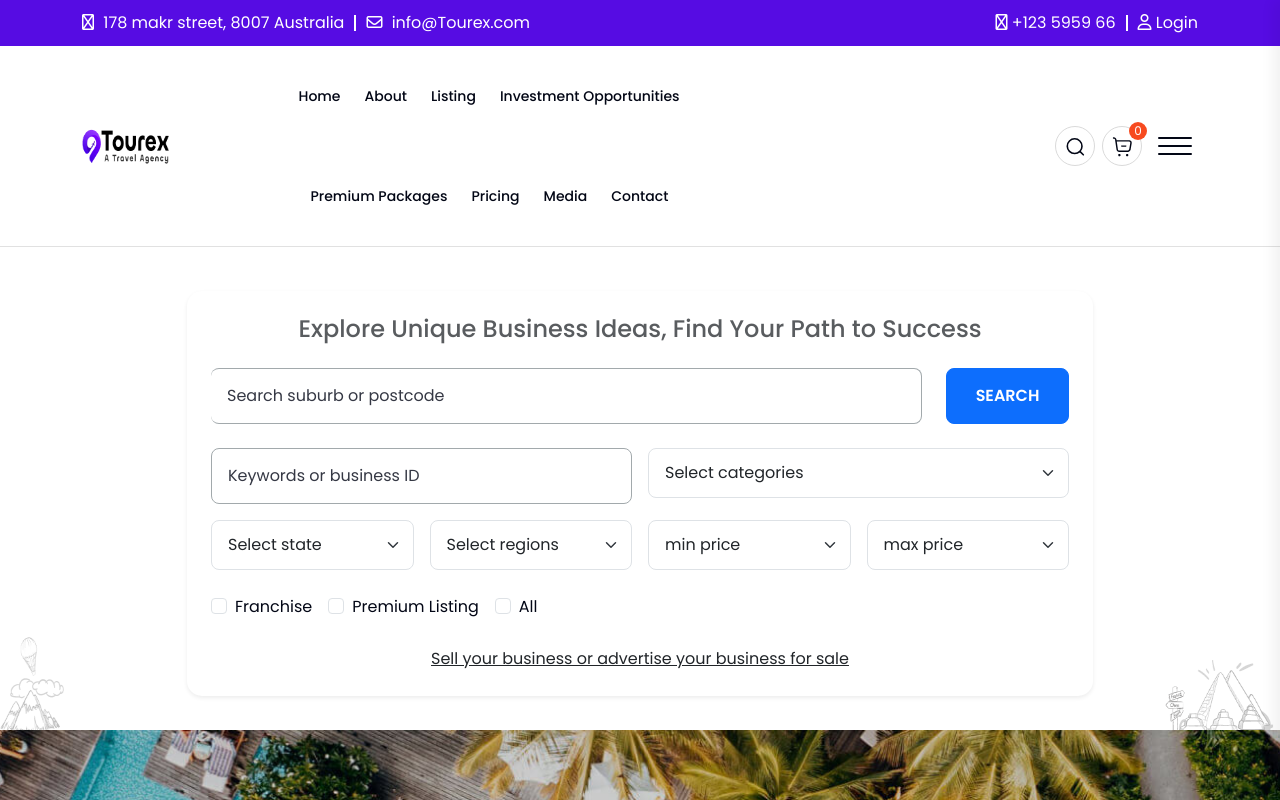
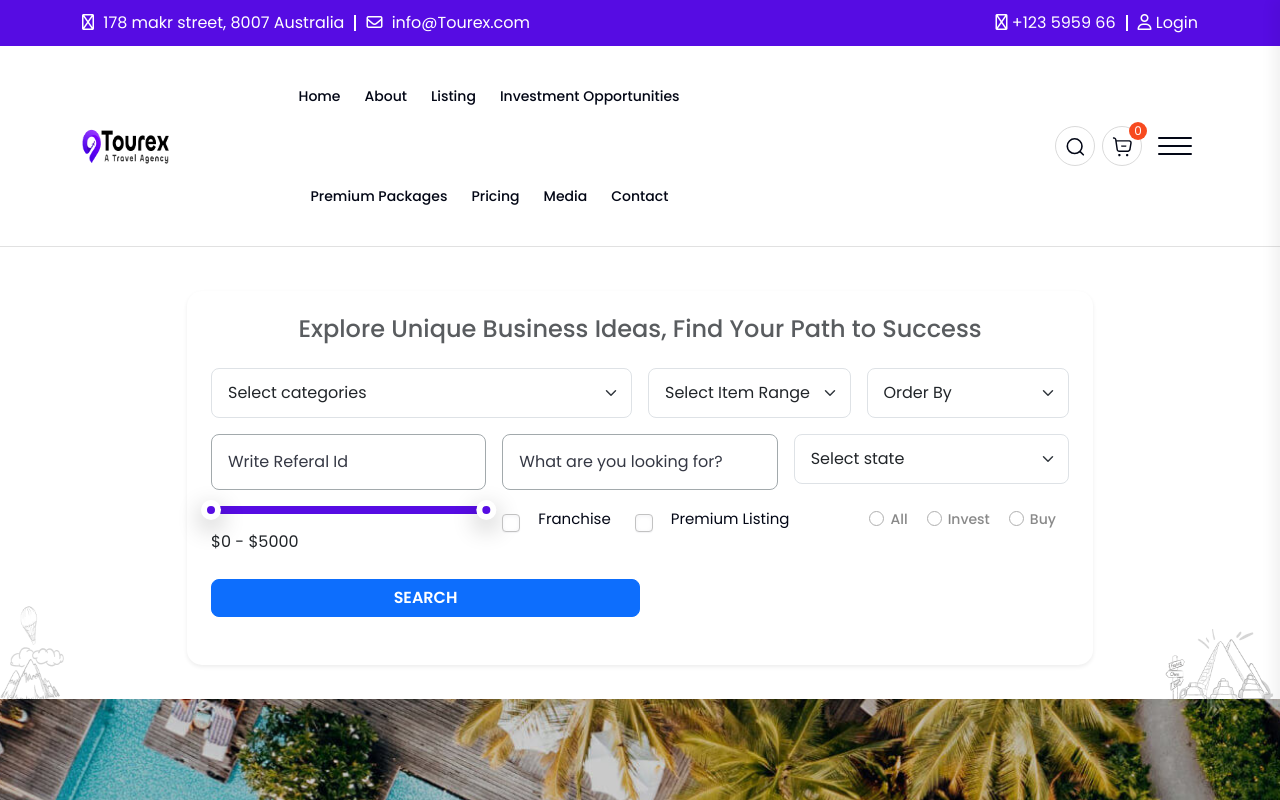
Before and after one commit to mwasif666/magnethub, a Next.js app: page /home-six in a window 1280 px wide. Shown: the top 800 px of the page. Built offline with nearby package versions, Linux system fonts and the light colour scheme.

Commit message:
listing design donw

```diff
--- a/src/components/common/banner-form/BannerFormTwo.tsx
+++ b/src/components/common/banner-form/BannerFormTwo.tsx
@@ -1,8 +1,8 @@
-"use client"
+"use client";
+import PriceRange from "@/components/features/feature-one/PriceRange";
 import { useState } from "react";
 
 const BannerFormTwo = () => {
-  const [activeTab, setActiveTab] = useState("businesses");
   const [formData, setFormData] = useState({
     // Businesses tab
     postcode: "",
@@ -15,6 +15,7 @@ const BannerFormTwo = () => {
     franchise: false,
     premium: false,
     all: false,
+    listingType: "",
 
     // Agencies tab
     sPostcode: "",
@@ -101,26 +102,20 @@ const BannerFormTwo = () => {
     "Victoria",
   ];
 
-  const priceRanges = [
-    { value: "0", label: "$0" },
-    { value: "25000", label: "$25,000" },
-    { value: "50000", label: "$50,000" },
-    { value: "75000", label: "$75,000" },
-    { value: "100000", label: "$100,000" },
-    { value: "200000", label: "$200,000" },
-    { value: "300000", label: "$300,000" },
-    { value: "400000", label: "$400,000" },
-    { value: "500000", label: "$500,000" },
-    { value: "600000", label: "$600,000" },
-    { value: "700000", label: "$700,000" },
-    { value: "800000", label: "$800,000" },
-    { value: "900000", label: "$900,000" },
-    { value: "1000000", label: "$1,000,000" },
-    { value: "2000000", label: "$2,000,000" },
-    { value: "3000000", label: "$3,000,000" },
-    { value: "4000000", label: "$4,000,000" },
-    { value: "5000000", label: "$5,000,000+" },
+  const pageItem = [
+    { value: 20, label: "20" },
+    { value: 50, label: "50" },
+    { value: 100, label: "100" },
+    { value: 200, label: "200" },
+    { value: 400, label: "400" },
+    { value: 800, label: "800" },
   ];
+
+  const [priceValue, setPriceValue] = useState([0, 5000]);
+
+  const handleChanges = (val: number[]) => {
+    setPriceValue(val);
+  };
 
   return (
     <div className=" py-4">
@@ -131,48 +126,13 @@ const BannerFormTwo = () => {
               <div className="card-body p-4">
                 {/* Header */}
                 <div className="text-center mb-4">
-                  <h2 className="h4 text-muted">Explore Unique Business Ideas, Find Your Path to Success</h2>
+                  <h2 className="h4 text-muted">
+                    Explore Unique Business Ideas, Find Your Path to Success
+                  </h2>
                 </div>
                 <form onSubmit={handleSubmit}>
-                  {/* Businesses Tab Content */}
-                  {activeTab === "businesses" && (
                   <div className="tab-content">
-                      {/* Search Row */}
-                      <div className="row mb-4">
-                        <div className="col-md-10">
-                          <div className="input-group">
-                            <input
-                              type="text"
-                              className="form-control border-start-0"
-                              name="postcode"
-                              value={formData.postcode}
-                              onChange={handleInputChange}
-                              placeholder="Search suburb or postcode"
-                            />
-                          </div>
-                        </div>
-                        <div className="col-md-2">
-                          <button
-                            type="submit"
-                            className="btn btn-primary w-100 h-100"
-                          >
-                            SEARCH
-                          </button>
-                        </div>
-                      </div>
-
-                      {/* Filters Row */}
                     <div className="row g-3 mb-4">
-                        <div className="col-md-6">
-                          <input
-                            type="text"
-                            className="form-control"
-                            name="businessId"
-                            value={formData.businessId}
-                            onChange={handleInputChange}
-                            placeholder="Keywords or business ID"
-                          />
-                        </div>
                       <div className="col-md-6">
                         <select
                           className="form-select"
@@ -195,10 +155,10 @@ const BannerFormTwo = () => {
                           value={formData.state}
                           onChange={handleInputChange}
                         >
-                            <option value="">Select state</option>
-                            {states.map((state, index) => (
-                              <option key={index} value={state}>
-                                {state}
+                          <option value="">Select Item Range</option>
+                          {pageItem.map((page, index) => (
+                            <option key={index} value={page.value}>
+                              {page.label}
                             </option>
                           ))}
                         </select>
@@ -210,50 +170,68 @@ const BannerFormTwo = () => {
                           value={formData.region}
                           onChange={handleInputChange}
                         >
-                            <option value="">Select regions</option>
-                            <option value="region1">Region 1</option>
-                            <option value="region2">Region 2</option>
-                            <option value="region3">Region 3</option>
+                          <option value="">Order By</option>
+                          <option value="oldest">Oldest</option>
+                          <option value="newest">Newest</option>
                         </select>
                       </div>
-                        <div className="col-md-3">
+                      <div className="col-md-4">
+                        <input
+                          type="text"
+                          className="form-control"
+                          name="businessId"
+                          value={formData.businessId}
+                          onChange={handleInputChange}
+                          placeholder="Write Referal Id"
+                        />
+                      </div>
+                      <div className="col-md-4">
+                        <input
+                          type="text"
+                          className="form-control"
+                          name="businessId"
+                          value={formData.businessId}
+                          onChange={handleInputChange}
+                          placeholder="What are you looking for?"
+                        />
+                      </div>
+                      <div className="col-md-4">
                         <select
                           className="form-select"
-                            name="minPrice"
-                            value={formData.minPrice}
+                          name="state"
+                          value={formData.state}
                           onChange={handleInputChange}
                         >
-                            <option value="">min price</option>
-                            {priceRanges.map((price, index) => (
-                              <option key={index} value={price.value}>
-                                {price.label}
+                          <option value="">Select state</option>
+                          {states.map((state, index) => (
+                            <option key={index} value={state}>
+                              {state}
                             </option>
                           ))}
                         </select>
                       </div>
-                        <div className="col-md-3">
-                          <select
-                            className="form-select"
-                            name="maxPrice"
-                            value={formData.maxPrice}
-                            onChange={handleInputChange}
+                      <div className="col-md-4">
+                        <PriceRange
+                          MAX={5000}
+                          MIN={0}
+                          STEP={1}
+                          values={priceValue}
+                          handleChanges={handleChanges}
+                        />
+                        <div className="d-flex align-items-center mt-15">
+                          <span
+                            className="input-range"
+                            onChange={() => handleChanges}
                           >
-                            <option value="">max price</option>
-                            {priceRanges.map((price, index) => (
-                              <option key={index} value={price.value}>
-                                {price.label}
-                              </option>
-                            ))}
-                          </select>
+                            ${priceValue[0]} - ${priceValue[1]}
+                          </span>
                         </div>
                       </div>
-
-                      {/* Checkboxes */}
-                      <div className="row mb-4">
-                        <div className="col-12">
-                          <div className="form-check form-check-inline">
+                      <div className="col-md-5">
+                        <div className="d-flex align-items-center justify-center gap-4">
+                          <div className="checkbox d-flex align-items-center">
                             <input
-                              className="form-check-input"
+                              className="tg-checkbox"
                               type="checkbox"
                               name="franchise"
                               checked={formData.franchise}
@@ -261,15 +239,16 @@ const BannerFormTwo = () => {
                               id="franchiseCheck"
                             />
                             <label
-                              className="form-check-label"
                               htmlFor="franchiseCheck"
+                              className="tg-label ms-2"
                             >
                               Franchise
                             </label>
                           </div>
-                          <div className="form-check form-check-inline">
+
+                          <div className="checkbox d-flex align-items-center">
                             <input
-                              className="form-check-input"
+                              className="tg-checkbox"
                               type="checkbox"
                               name="premium"
                               checked={formData.premium}
@@ -277,42 +256,85 @@ const BannerFormTwo = () => {
                               id="premiumCheck"
                             />
                             <label
-                              className="form-check-label"
                               htmlFor="premiumCheck"
+                              className="tg-label ms-2"
                             >
                               Premium Listing
                             </label>
                           </div>
-                          <div className="form-check form-check-inline">
+                        </div>
+                      </div>
+                      <div className="col-md-3">
+                        <div className="tg-tour-about-time d-flex align-items-center mb-10">
+                          <div className="form-check me-3">
                             <input
                               className="form-check-input"
-                              type="checkbox"
-                              name="all"
-                              checked={formData.all}
+                              type="radio"
+                              name="listingType"
+                              id="allType"
+                              value="all"
+                              checked={formData.listingType === "all"}
                               onChange={handleInputChange}
-                              id="allCheck"
                             />
                             <label
                               className="form-check-label"
-                              htmlFor="allCheck"
+                              htmlFor="allType"
                             >
                               All
                             </label>
                           </div>
+
+                          <div className="form-check me-3">
+                            <input
+                              className="form-check-input"
+                              type="radio"
+                              name="listingType"
+                              id="investType"
+                              value="invest"
+                              checked={formData.listingType === "invest"}
+                              onChange={handleInputChange}
+                            />
+                            <label
+                              className="form-check-label"
+                              htmlFor="investType"
+                            >
+                              Invest
+                            </label>
+                          </div>
+
+                          <div className="form-check">
+                            <input
+                              className="form-check-input"
+                              type="radio"
+                              name="listingType"
+                              id="buyType"
+                              value="buy"
+                              checked={formData.listingType === "buy"}
+                              onChange={handleInputChange}
+                            />
+                            <label
+                              className="form-check-label"
+                              htmlFor="buyType"
+                            >
+                              Buy
+                            </label>
                           </div>
                         </div>
-
-                      {/* Bottom Link */}
-                      <div className="text-center">
-                        <a href="#" className="text-decoration-none">
-                          <u>
-                            Sell your business or advertise your business for
-                            sale
-                          </u>
-                        </a>
                       </div>
                     </div>
-                  )}
+                    <div className="col-md-6">
+                      <button
+                        type="submit"
+                        className="btn btn-primary w-100 h-100"
+                      >
+                        SEARCH
+                      </button>
+                    </div>
+
+                    <div className="row mb-4">
+                      <div className="col-12"></div>
+                    </div>
+                  </div>
                 </form>
               </div>
             </div>
```
Lines whose indentation alone changed are shown as unchanged.
